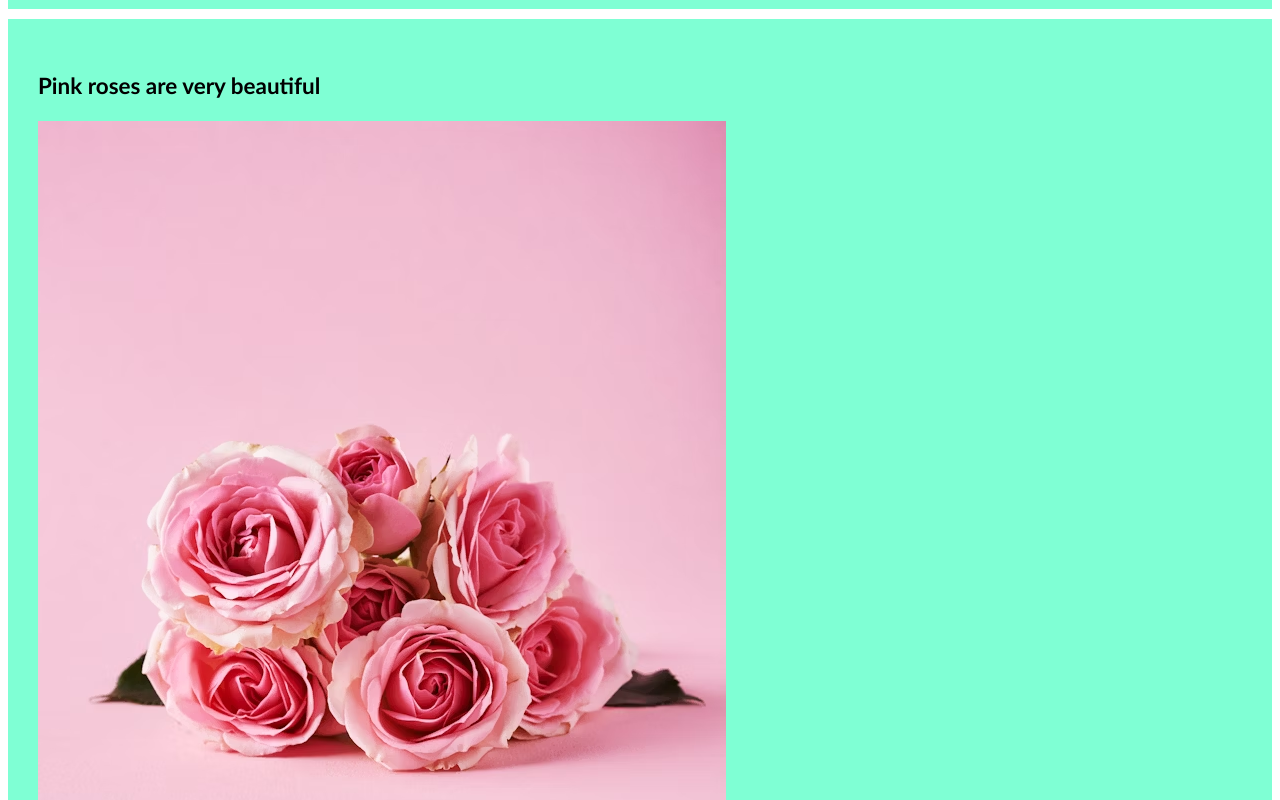
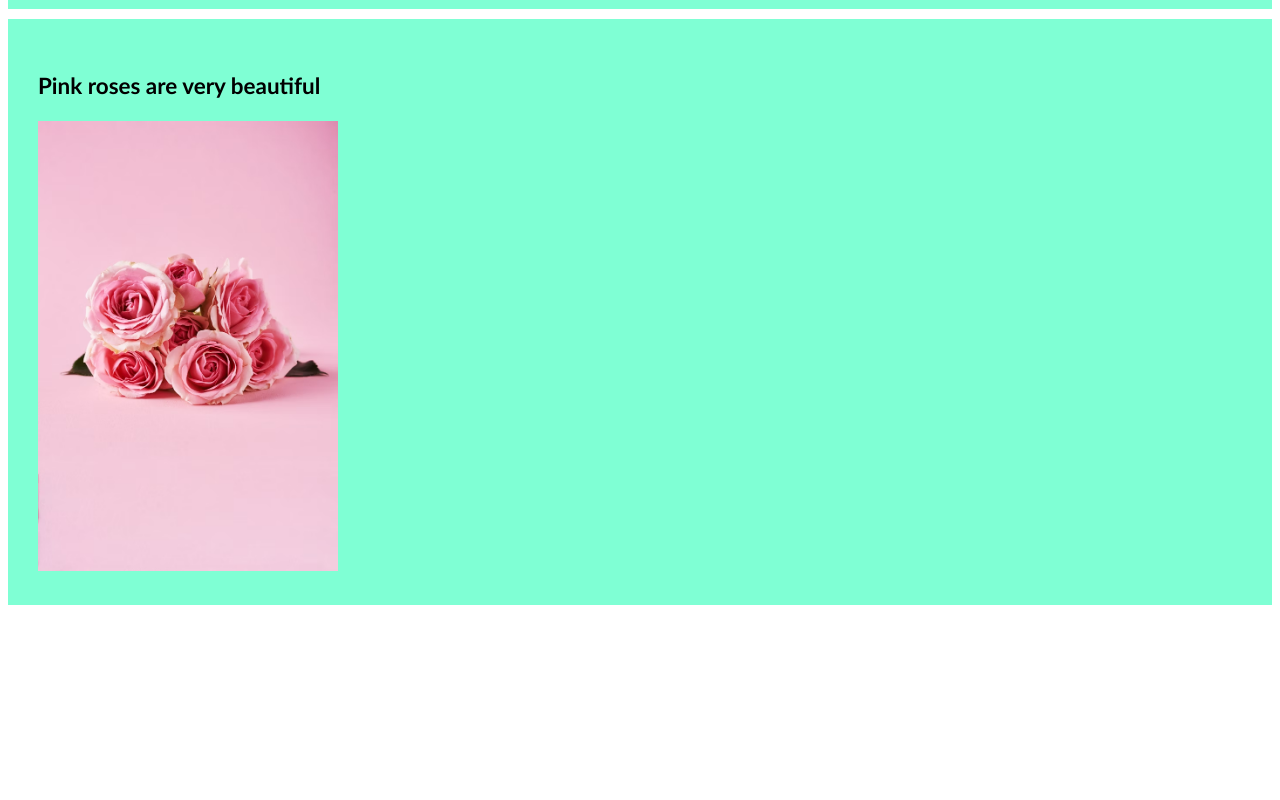
Before and after one commit to BlueySayma/my-simple-website, a plain HTML site: page index.html in a window 1280 px wide. Shown: the part 840-1640 px from the top of the page. After the commit the page ends 1455 px from the top, so only its background shows below. Drawn offline with Linux system fonts and the light colour scheme.

Commit message:
cute roses

```diff
--- a/index.html
+++ b/index.html
@@ -35,7 +35,7 @@
     </div>
     <div>
         <h3>Pink roses are very beautiful</h3>
-        <img src="Pink rose.avif" alt="">
+        <img width="300px" src="Pink rose.avif" alt="">
     </div>
 </body>
 </html>
```
